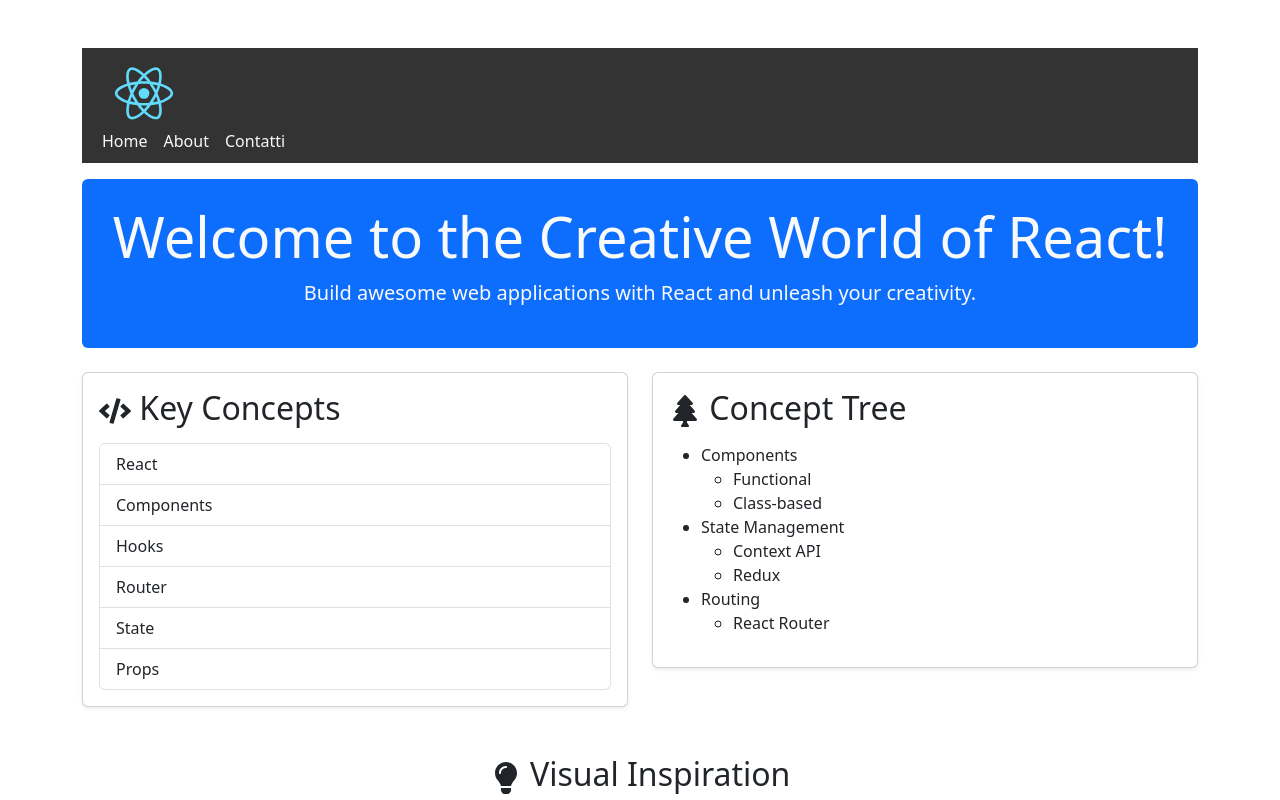
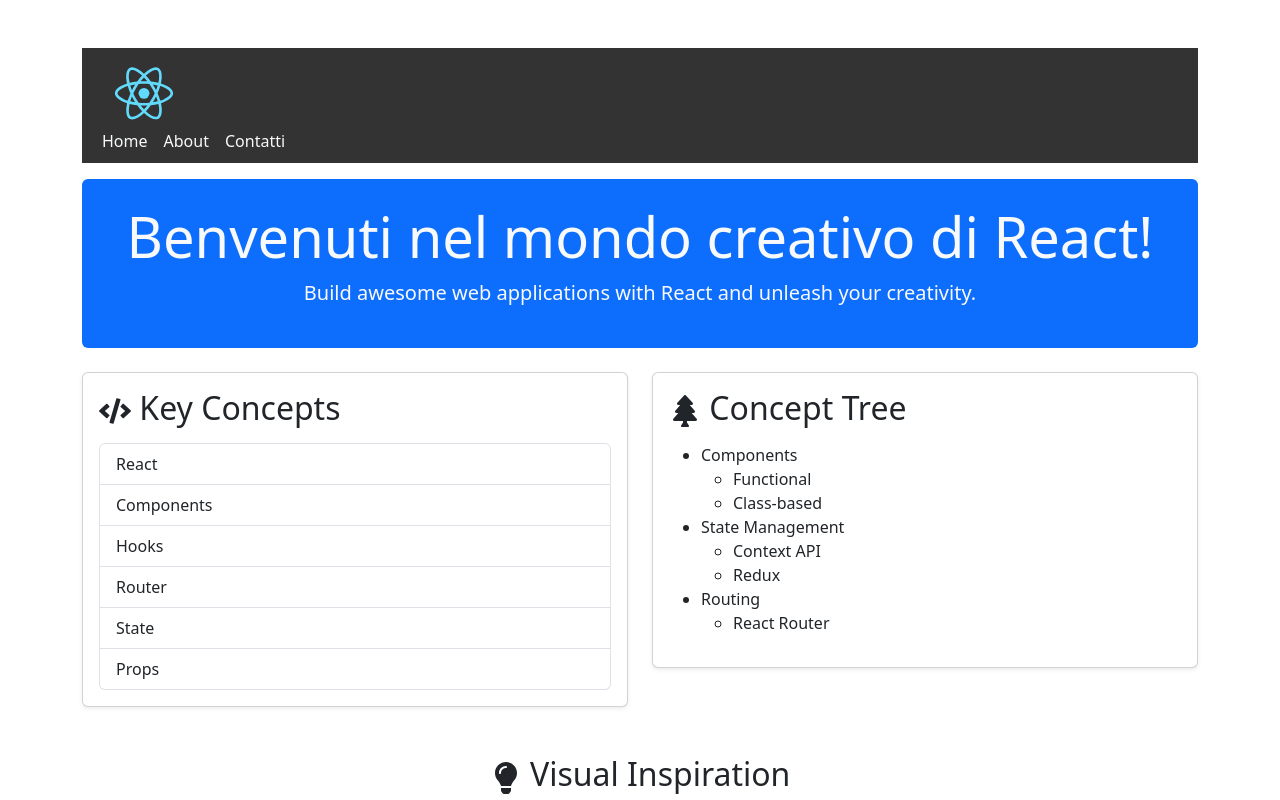
Before and after one commit to stefanovic/react-app, a React (Create React App) app: page / in a window 1280 px wide. Shown: the top 800 px of the page. Built offline with nearby package versions, Linux system fonts and the light colour scheme.

Commit message:
Update index.js

```diff
--- a/src/pages/Home/index.js
+++ b/src/pages/Home/index.js
@@ -55,7 +55,7 @@ const Home = () => {
     <div className="container mt-5">
       <Header />
       <div id="topBanner" className="jumbotron bg-primary text-light rounded mb-4">
-        <h1 className="display-4">Welcome to the Creative World of React!</h1>
+        <h1 className="display-4">Benvenuti nel mondo creativo di React!</h1>
         <p className="lead">Build awesome web applications with React and unleash your creativity.</p>
       </div>
       <div className="row mb-4">
```
